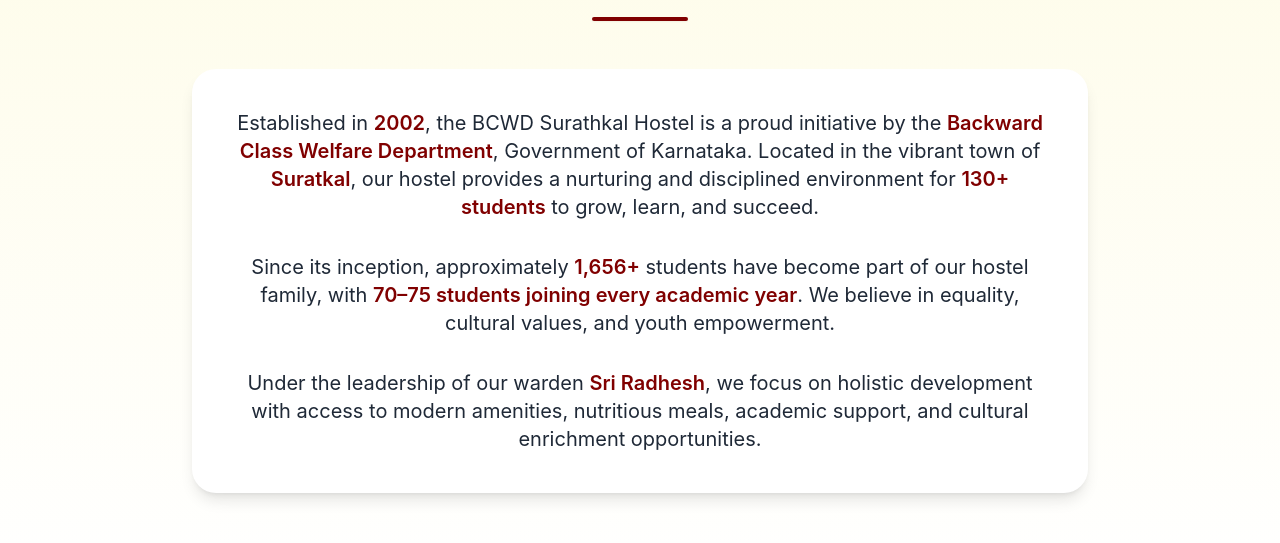
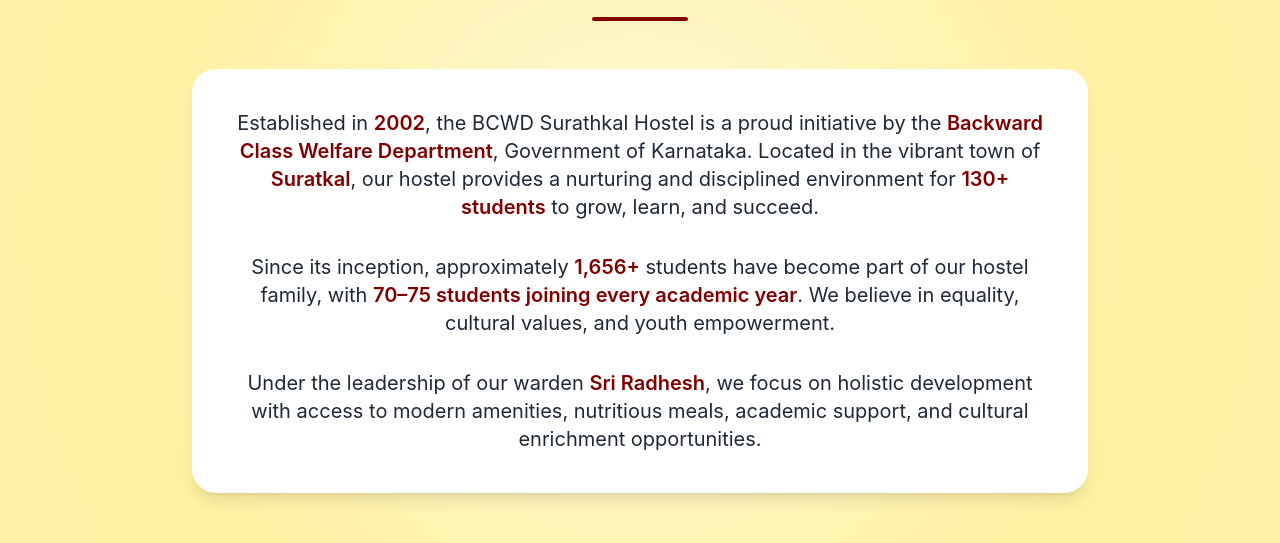
Before and after one commit to ganeshvgs/bcwd, a React (Create React App) app: page / in a window 1280 px wide. Shown: the part 931-1474 px from the top of the page. Built offline with nearby package versions, Linux system fonts and the light colour scheme.

Commit message:
Update About.jsx

```diff
--- a/src/components/About.jsx
+++ b/src/components/About.jsx
@@ -5,7 +5,6 @@ export default function About() {
   const estimatedTotal = yearsRunning * avgStudentsPerYear;
   const formattedTotal = estimatedTotal.toLocaleString();
 
-  // Highlight style: maroon text with subtle underline on hover
   const highlightClass =
     "font-semibold text-maroon cursor-pointer relative transition-colors duration-300 hover:text-yellow-600 hover:underline";
 
@@ -13,16 +12,31 @@ export default function About() {
     <section
       id="about"
       aria-label="About BCWD Surathkal Hostel"
-      className="bg-gradient-to-b from-yellow-50 to-white py-24 px-6 md:px-20"
+      className="relative py-24 px-6 md:px-20 overflow-hidden"
+      style={{
+        background:
+          "radial-gradient(circle at center, #fff9db 0%, #fff4b8 40%, #fff1a1 70%, #fff2aa 100%)",
+      }}
     >
-      <div className="max-w-4xl mx-auto text-center">
+      {/* Optional subtle glow behind container */}
+      <div
+        aria-hidden="true"
+        className="absolute inset-0 -z-10 rounded-3xl"
+        style={{
+          filter: "blur(150px)",
+          background:
+            "radial-gradient(circle at center, #ffe066 20%, transparent 80%)",
+        }}
+      />
+
+      <div className="max-w-4xl mx-auto text-center relative">
         <h2 className="text-3xl md:text-4xl font-extrabold text-maroon mb-3 tracking-wide leading-tight">
           About Our Hostel
         </h2>
 
         <div className="mx-auto mb-12 w-24 h-1 bg-maroon rounded-full shadow-sm"></div>
 
-        <article className="bg-white shadow-lg rounded-3xl p-10 text-gray-800 text-lg md:text-xl leading-relaxed">
+        <article className="bg-white shadow-lg rounded-3xl p-10 text-gray-800 text-lg md:text-xl leading-relaxed relative z-10">
           <p className="mb-8">
             Established in{" "}
             <span className={highlightClass}>2002</span>, the BCWD Surathkal Hostel is a proud initiative by the{" "}
```
